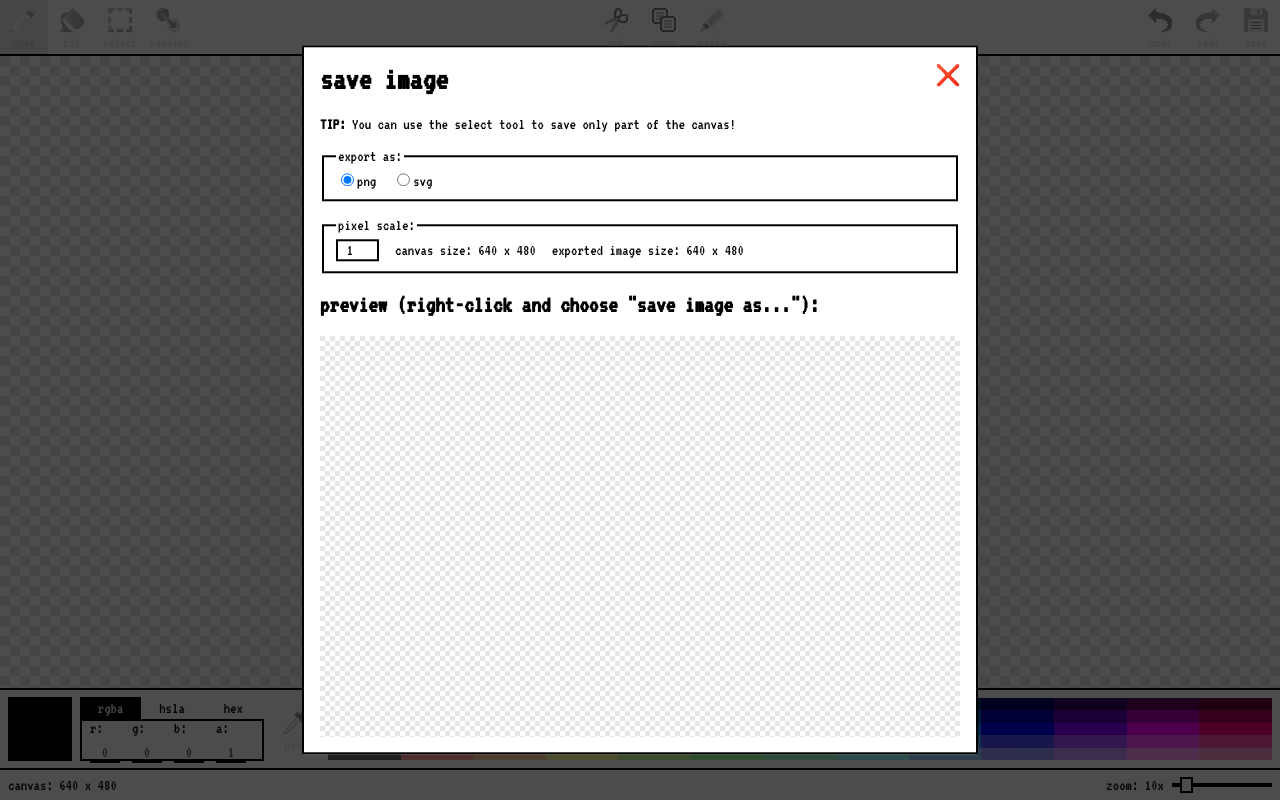
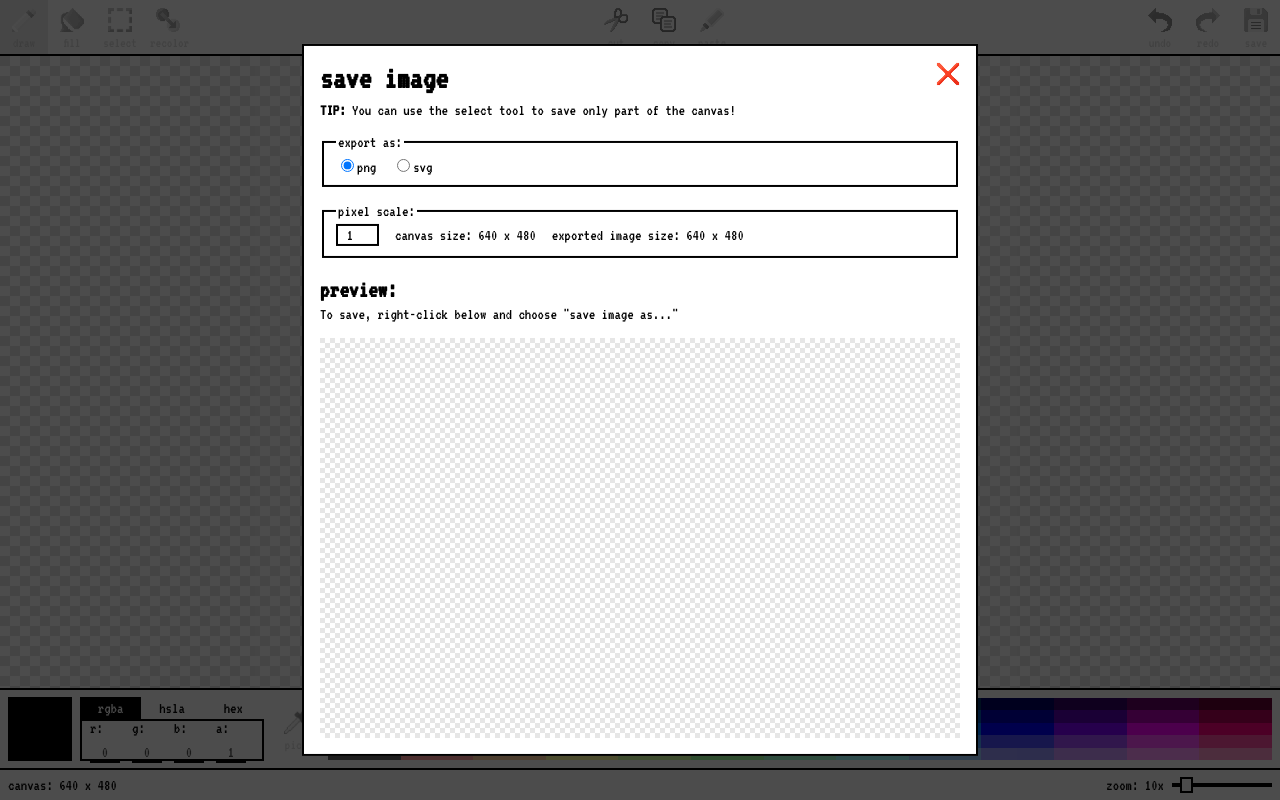
Before and after one commit to reid47/redraw, a React (Create React App) app: page / in a window 1280 px wide. Both pictures are taken after a click on the button "save". Built offline with nearby package versions, Linux system fonts and the light colour scheme.

Commit message:
Improve localization of various strings

```diff
--- a/src/components/ColorBar.js
+++ b/src/components/ColorBar.js
@@ -37,7 +37,7 @@ export class ColorBar extends React.Component {
             checked={this.state.colorMode === 'rgba'}
             onChange={evt => evt.target.checked && this.setState({ colorMode: 'rgba' })}/>
           <label htmlFor="ColorBar-color-type-rgba">
-            rgba
+            {t('rgbaTabTitle')}
           </label>
 
           <input type="radio"
@@ -46,7 +46,7 @@ export class ColorBar extends React.Component {
             checked={this.state.colorMode === 'hsla'}
             onChange={evt => evt.target.checked && this.setState({ colorMode: 'hsla' })}/>
           <label htmlFor="ColorBar-color-type-hsla">
-            hsla
+            {t('hslaTabTitle')}
           </label>
 
           <input type="radio"
@@ -55,13 +55,13 @@ export class ColorBar extends React.Component {
             checked={this.state.colorMode === 'hex'}
             onChange={evt => evt.target.checked && this.setState({ colorMode: 'hex' })}/>
           <label htmlFor="ColorBar-color-type-hex">
-            hex
+            {t('hexTabTitle')}
           </label>
         </div>
 
         {this.state.colorMode === 'rgba' && <div className="ColorBar-color-inputs">
           <div>
-            <label htmlFor="ColorBar-color-editor-r">r:</label>
+            <label htmlFor="ColorBar-color-editor-r">{t('rInputLabel')}</label>
             <input id="ColorBar-color-editor-r"
               type="number" min="0" max="255"
               value={currentColor.r}
@@ -73,7 +73,7 @@ export class ColorBar extends React.Component {
               }))}/>
           </div>
           <div>
-            <label htmlFor="ColorBar-color-editor-g">g:</label>
+            <label htmlFor="ColorBar-color-editor-g">{t('gInputLabel')}</label>
             <input id="ColorBar-color-editor-g"
               type="number" min="0" max="255"
               value={currentColor.g}
@@ -85,7 +85,7 @@ export class ColorBar extends React.Component {
               }))}/>
           </div>
           <div>
-            <label htmlFor="ColorBar-color-editor-b">b:</label>
+            <label htmlFor="ColorBar-color-editor-b">{t('bInputLabel')}</label>
             <input id="ColorBar-color-editor-b"
               type="number" min="0" max="255"
               value={currentColor.b}
@@ -97,7 +97,7 @@ export class ColorBar extends React.Component {
               }))}/>
           </div>
           <div>
-            <label htmlFor="ColorBar-color-editor-a">a:</label>
+            <label htmlFor="ColorBar-color-editor-a">{t('aInputLabel')}</label>
             <input id="ColorBar-color-editor-a"
               type="number" min="0" max="1" step="0.1"
               value={currentColor.a}
@@ -112,7 +112,7 @@ export class ColorBar extends React.Component {
 
         {this.state.colorMode === 'hsla' && <div className="ColorBar-color-inputs">
           <div>
-            <label htmlFor="ColorBar-color-editor-h">h:</label>
+            <label htmlFor="ColorBar-color-editor-h">{t('hInputLabel')}</label>
             <input id="ColorBar-color-editor-h"
               type="number" min="0" max="360"
               value={currentColor.h}
@@ -124,7 +124,7 @@ export class ColorBar extends React.Component {
               }))}/>
           </div>
           <div>
-            <label htmlFor="ColorBar-color-editor-s">s:</label>
+            <label htmlFor="ColorBar-color-editor-s">{t('sInputLabel')}</label>
             <input id="ColorBar-color-editor-s"
               type="number" min="0" max="100"
               value={currentColor.s}
@@ -136,7 +136,7 @@ export class ColorBar extends React.Component {
               }))}/>
           </div>
           <div>
-            <label htmlFor="ColorBar-color-editor-l">l:</label>
+            <label htmlFor="ColorBar-color-editor-l">{t('lInputLabel')}</label>
             <input id="ColorBar-color-editor-l"
               type="number" min="0" max="100"
               value={currentColor.l}
@@ -148,7 +148,7 @@ export class ColorBar extends React.Component {
               }))}/>
           </div>
           <div>
-            <label htmlFor="ColorBar-color-editor-a">a:</label>
+            <label htmlFor="ColorBar-color-editor-a">{t('aInputLabel')}</label>
             <input id="ColorBar-color-editor-a"
               type="number" min="0" max="1" step="0.1"
               value={currentColor.a}
@@ -163,7 +163,7 @@ export class ColorBar extends React.Component {
 
         {this.state.colorMode === 'hex' && <div className="ColorBar-color-inputs">
           <div>
-            <label htmlFor="ColorBar-color-editor-hex">#</label>
+            <label htmlFor="ColorBar-color-editor-hex">{t('hexInputLabel')}</label>
             <input id="ColorBar-color-editor-hex"
               type="text"
               maxLength="6"
@@ -174,7 +174,7 @@ export class ColorBar extends React.Component {
               }))}/>
           </div>
           <div>
-            <label htmlFor="ColorBar-color-editor-a">a:</label>
+            <label htmlFor="ColorBar-color-editor-a">{t('aInputLabel')}</label>
             <input id="ColorBar-color-editor-a"
               type="number" min="0" max="1" step="0.1"
               value={currentColor.a}
--- a/src/components/SaveModal.js
+++ b/src/components/SaveModal.js
@@ -97,15 +97,12 @@ export class SaveModal extends React.Component {
           style={{ backgroundImage: 'url(assets/close.png)' }}
           onClick={onClose} />
 
-        <h1 id="SaveModal-title">save image</h1>
+        <h1 id="SaveModal-title">{t('saveModalTitle')}</h1>
 
-        {!selectionActive && <span>
-          <b>TIP:</b> You can use the select tool to save only part of the
-          canvas!
-        </span>}
+        {!selectionActive && <span><b>{t('saveModalTipText')}</b> {t('saveModalSelectToolTip')}</span>}
 
         <fieldset>
-          <legend>export as:</legend>
+          <legend>{t('saveModalExportAsLabel')}</legend>
 
           <div>
             <input
@@ -114,7 +111,7 @@ export class SaveModal extends React.Component {
               name="format"
               checked={format === 'png'}
               onChange={evt => evt.target.checked && this.setState({format: 'png'})}/>
-            <label htmlFor="export-as-png">png</label>
+            <label htmlFor="export-as-png">{t('saveModalExportAsPngLabel')}</label>
           </div>
 
           <div>
@@ -124,12 +121,12 @@ export class SaveModal extends React.Component {
               name="format"
               checked={format === 'svg'}
               onChange={evt => evt.target.checked && this.setState({format: 'svg'})}/>
-            <label htmlFor="export-as-svg">svg</label>
+            <label htmlFor="export-as-svg">{t('saveModalExportAsSvgLabel')}</label>
           </div>
         </fieldset>
 
         {format === 'png' && <fieldset>
-          <legend>pixel scale:</legend>
+          <legend>{t('saveModalPixelScaleLabel')}</legend>
 
           <div>
             <input
@@ -140,11 +137,12 @@ export class SaveModal extends React.Component {
               onChange={evt => this.setState({ pixelScale: evt.target.valueAsNumber })} />
           </div>
 
-          <div>{`${selectionActive ? 'selection' : 'canvas'} size: ${originalWidth} x ${originalHeight}`}</div>
-          <div>exported image size: {originalWidth * pixelScale} x {originalHeight * pixelScale}</div>
+          <div>{t(selectionActive ? 'saveModalSelectionSizeText': 'saveModalCanvasSizeText')(originalWidth, originalHeight)}</div>
+          <div>{t('saveModalExportedSizeText')(originalWidth * pixelScale, originalHeight * pixelScale)}</div>
         </fieldset>}
 
-        <h2>preview (right-click and choose "save image as..."):</h2>
+        <h2>{t('saveModalPreviewTitle')}</h2>
+        <p>{t('saveModalSaveInstructions')}</p>
 
         <div className="SaveModal-preview-wrapper">
           <div className="SaveModal-preview">
--- a/src/components/Statusbar.js
+++ b/src/components/Statusbar.js
@@ -17,12 +17,12 @@ export const StatusBar = ({
   return <div className="StatusBar">
     <div>
       {selectionActive
-        ? `${t('selectionSizeLabel')} ${selectionWidth} x ${selectionHeight}`
-        : `${t('canvasSizeLabel')} ${canvasWidth} x ${canvasHeight}`}
+        ? t('statusBarSelectionSizeText')(selectionWidth, selectionHeight)
+        : t('statusBarCanvasSizeText')(canvasWidth, canvasHeight)}
     </div>
 
     {hasPosition && <div className="StatusBar-mouseposition">
-      {t('cursorPositionLabel')} {mouseX}, {mouseY}
+      {t('statusBarCursorPositionText')(mouseX, mouseY)}
     </div>}
 
     <div className="StatusBar-zoom-slider-container">
--- a/src/stylesheets/_SaveModal.scss
+++ b/src/stylesheets/_SaveModal.scss
@@ -19,6 +19,15 @@
   max-height: 97vh;
 
   h1 {
+    margin-top: 0;
+    margin-bottom: $unit;
+  }
+
+  h2 {
+    margin-bottom: $unit / 2;
+  }
+
+  p {
     margin-top: 0;
   }
 
--- a/src/translations.js
+++ b/src/translations.js
@@ -35,11 +35,14 @@ const translations = {
   redoButtonLabel: {
     en: 'Redo last draw or fill'
   },
-  canvasSizeLabel: {
-    en: 'canvas:'
+  statusBarCanvasSizeText: {
+    en: (width, height) => `canvas: ${width} x ${height}`
   },
-  selectionSizeLabel: {
-    en: 'selection:'
+  statusBarSelectionSizeText: {
+    en: (width, height) => `selection: ${width} x ${height}`
+  },
+  statusBarCursorPositionText: {
+    en: (x, y) => `cursor: ${x}, ${y}`
   },
   zoomLabel: {
     en: 'zoom:'
@@ -85,6 +88,75 @@ const translations = {
   },
   eyedropperButtonText: {
     en: 'pick'
+  },
+  rgbaTabTitle: {
+    en: 'rgba'
+  },
+  hslaTabTitle: {
+    en: 'hsla'
+  },
+  hexTabTitle: {
+    en: 'hex'
+  },
+  rInputLabel: {
+    en: 'r:'
+  },
+  gInputLabel: {
+    en: 'g:'
+  },
+  bInputLabel: {
+    en: 'b:'
+  },
+  aInputLabel: {
+    en: 'a:'
+  },
+  hInputLabel: {
+    en: 'h:'
+  },
+  sInputLabel: {
+    en: 's:'
+  },
+  lInputLabel: {
+    en: 'l:'
+  },
+  hexInputLabel: {
+    en: '#'
+  },
+  saveModalTitle: {
+    en: 'save image'
+  },
+  saveModalTipText: {
+    en: 'TIP:'
+  },
+  saveModalSelectToolTip: {
+    en: 'You can use the select tool to save only part of the canvas!'
+  },
+  saveModalExportAsLabel: {
+    en: 'export as:'
+  },
+  saveModalPixelScaleLabel: {
+    en: 'pixel scale:'
+  },
+  saveModalExportAsPngLabel: {
+    en: 'png'
+  },
+  saveModalExportAsSvgLabel: {
+    en: 'svg'
+  },
+  saveModalCanvasSizeText: {
+    en: (width, height) => `canvas size: ${width} x ${height}`
+  },
+  saveModalSelectionSizeText: {
+    en: (width, height) => `selection size: ${width} x ${height}`
+  },
+  saveModalExportedSizeText: {
+    en: (width, height) => `exported image size: ${width} x ${height}`
+  },
+  saveModalPreviewTitle: {
+    en: 'preview:'
+  },
+  saveModalSaveInstructions: {
+    en: 'To save, right-click below and choose "save image as..."'
   }
 };
 
```
Also changed, not shown: 1 other file (tests, documents, lock files or other folders).
